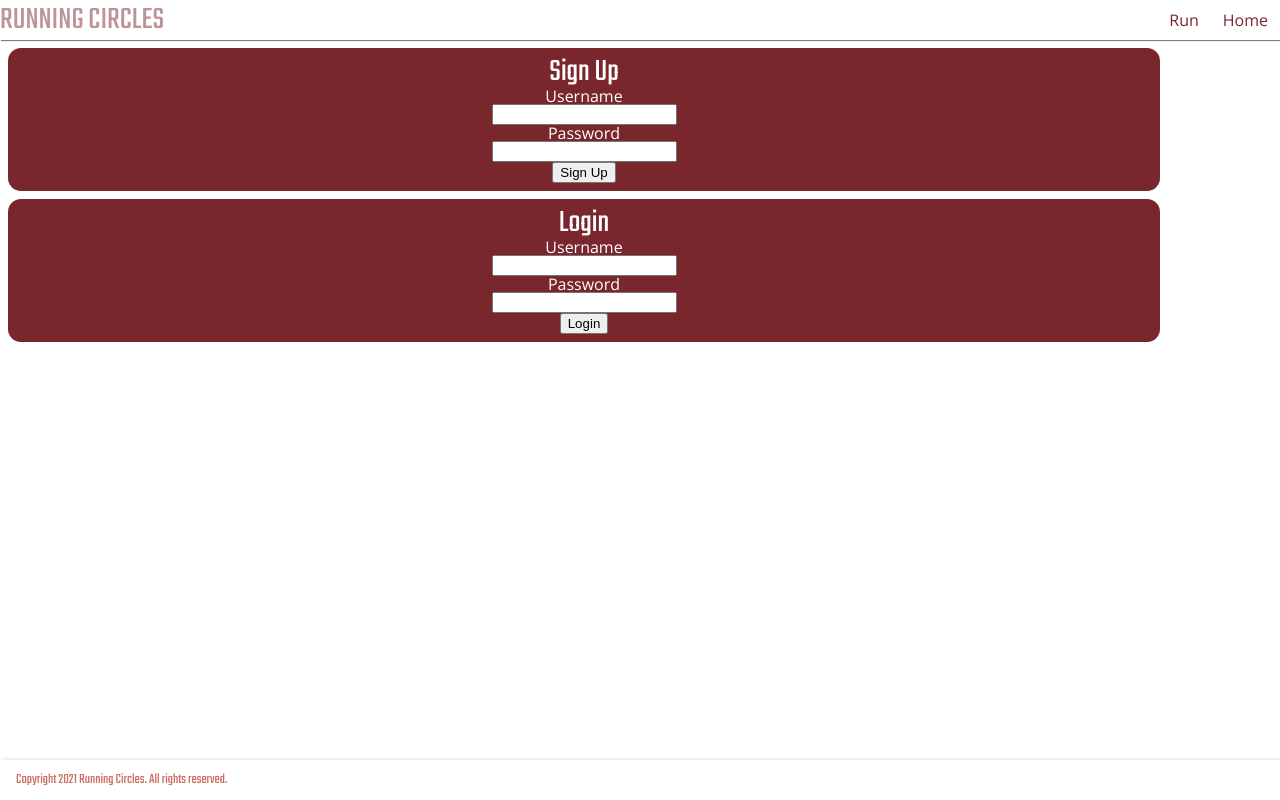
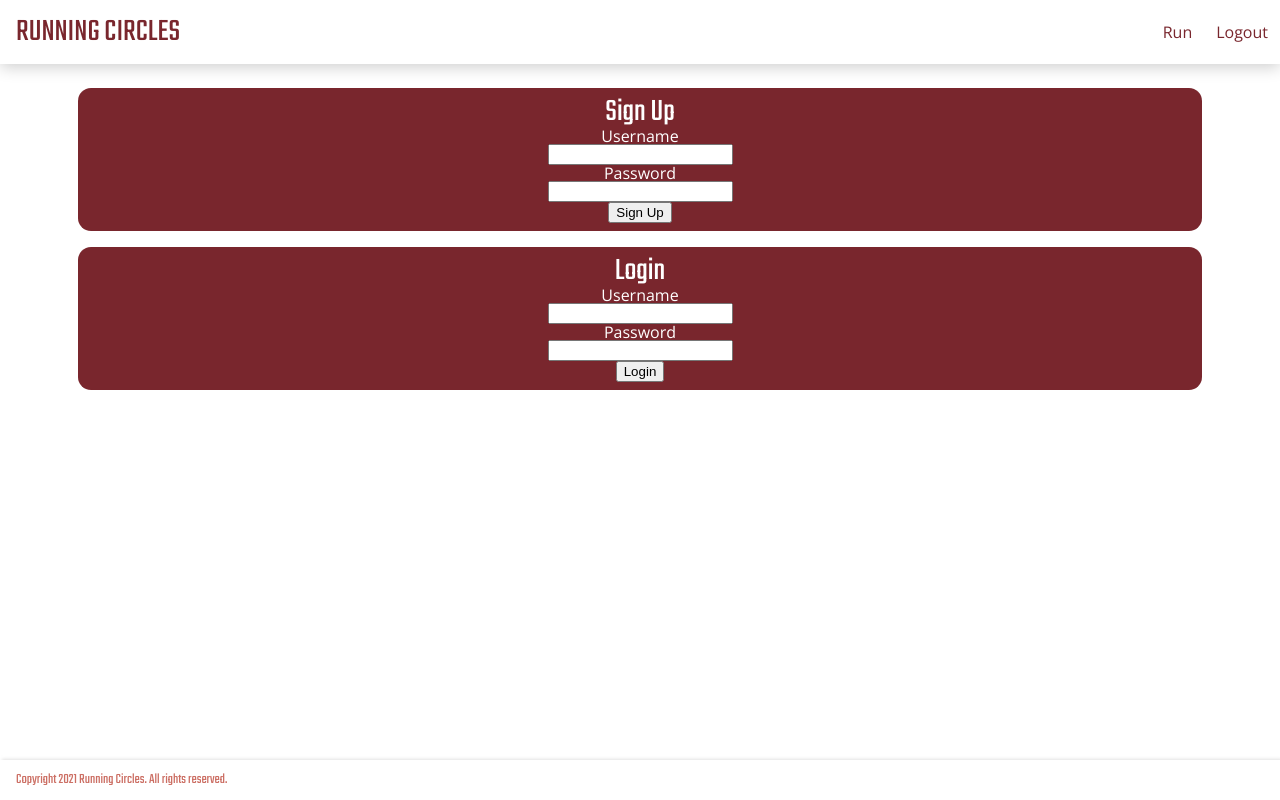
Before and after one commit to haleywarson/running-circles-frontend, a React (Create React App) app: page / in a window 1280 px wide. Built offline with nearby package versions, Linux system fonts and the light colour scheme.

Commit message:
Adds login

```diff
--- a/src/App.css
+++ b/src/App.css
@@ -8,19 +8,19 @@ black */
 /* || Header & Nav */
 header {
   background-color: white;
-  height: 5vh;
+  height: 8vh;
   width: 100%;
   display: flex;
   justify-content: space-between;
   align-items: center;
-  box-shadow: 1px 1px 1px grey;
+  box-shadow: 0px 3px 15px rgba(0, 0, 0, 0.2);
 }
 
 #logo {
   color: #79262d;
   font-size: 2rem;
-  /* padding-left: 0.5em;
-  padding-right: 0.5em; */
+  padding-left: 0.5em;
+  padding-right: 0.5em;
   font-family: "Teko", sans-serif;
 }
 
@@ -39,7 +39,12 @@ header a {
   font-size: 1.5rem;
 }
 
-.nav-link {
+.nav-list {
+  display: flex;
+  flex-direction: row;
+}
+.nav-link,
+a {
   text-decoration: none;
   color: #79262d;
   font-size: 1rem;
@@ -96,6 +101,14 @@ h2 {
   font-family: "Open Sans", sans-serif;
   background-color: #79262d;
   color: white;
+}
+
+.signup-login-container {
+  padding: 1em;
+  display: flex;
+  flex-direction: column;
+  justify-content: center;
+  align-items: center;
 }
 
 .login-form h2,
@@ -157,7 +170,6 @@ footer {
   display: flex;
   align-items: center;
   padding-left: 1em;
-  padding-right: 1em;
 }
 
 footer p {
--- a/src/App.js
+++ b/src/App.js
@@ -35,6 +35,7 @@ export default function App() {
     fetch(baseUrl + "login", {
       method: "POST",
       headers: {
+        Accept: "application/json",
         "Content-Type": "application/json",
       },
       body: JSON.stringify({
@@ -57,6 +58,11 @@ export default function App() {
           });
         }
       });
+  };
+
+  const logout = () => {
+    localStorage.removeItem("token");
+    setUser({});
   };
 
   // useEffect(() => {
@@ -99,8 +105,8 @@ export default function App() {
                 </Link>
               </li>
               <li className="nav-item">
-                <Link to="/" className="nav-link">
-                  Home
+                <Link to="/" className="nav-link" onClick={logout}>
+                  Logout
                 </Link>
               </li>
             </ul>
@@ -113,7 +119,7 @@ export default function App() {
               <PlanARun />
             </Route>
             <Route path="/">
-              <div>
+              <div className="signup-login-container">
                 {user.username ? (
                   <h2>Welcome! {user.username}</h2>
                 ) : (
```
